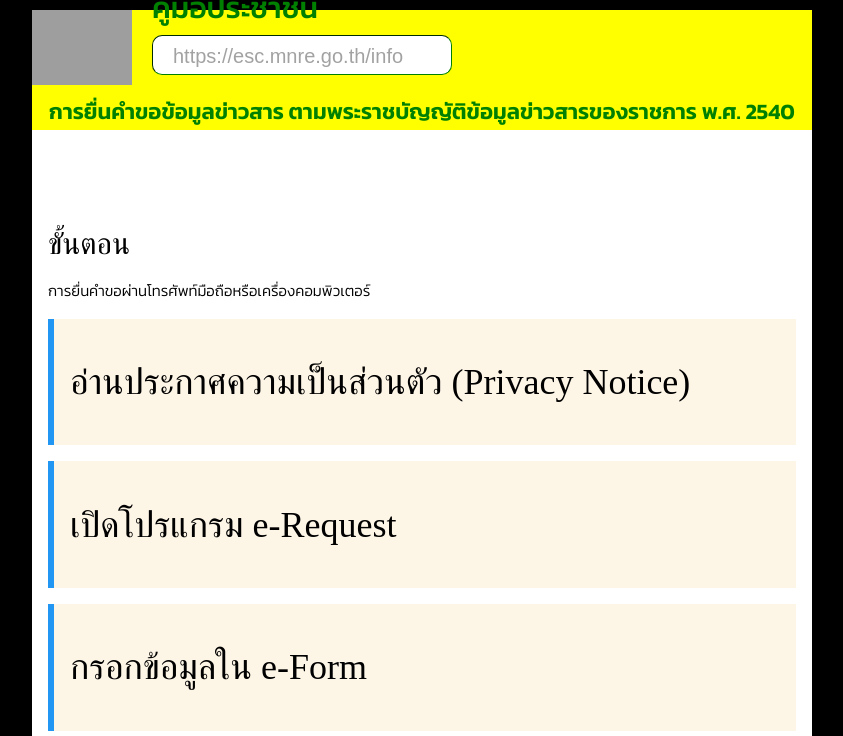
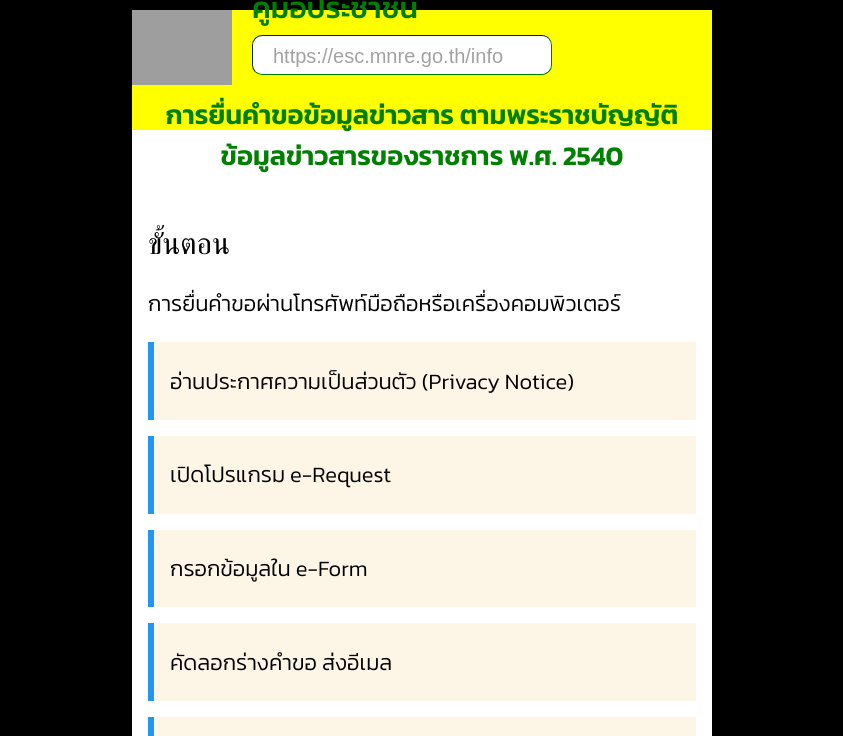
Before and after one commit to Kietpawpan/publicGuide, a plain HTML site: page index.html in a window 1280 px wide. Shown: the top 736 px of the page, without its empty margins (218-1061 px from the left). Drawn offline with nearby package versions, Linux system fonts and the light colour scheme; grey boxes are pictures that could not be loaded.

Commit message:
Update style.css

```diff
--- a/style.css
+++ b/style.css
@@ -28,7 +28,7 @@ body{
 
 }
 .center{
-	width:800px;
+	width:600px;
   	margin: auto;
   	padding: 10px;
 
@@ -42,12 +42,20 @@ body{
 
 .intro{
 	text-align:center;
-	margin: 20px 0px 10px 0px;
-	font-size:22px;
+	margin: 20px 10px 10px 10px;
+	font-size:27px;
 	font-weight:600;
 	color:green;
 }
 
+.sub{
+	font-size:22px;
+}
+
+.step{
+	font-size:22px;
+	font-family:"Kanit";
+}
 .p{
 	font-size:18px;
 }
```
